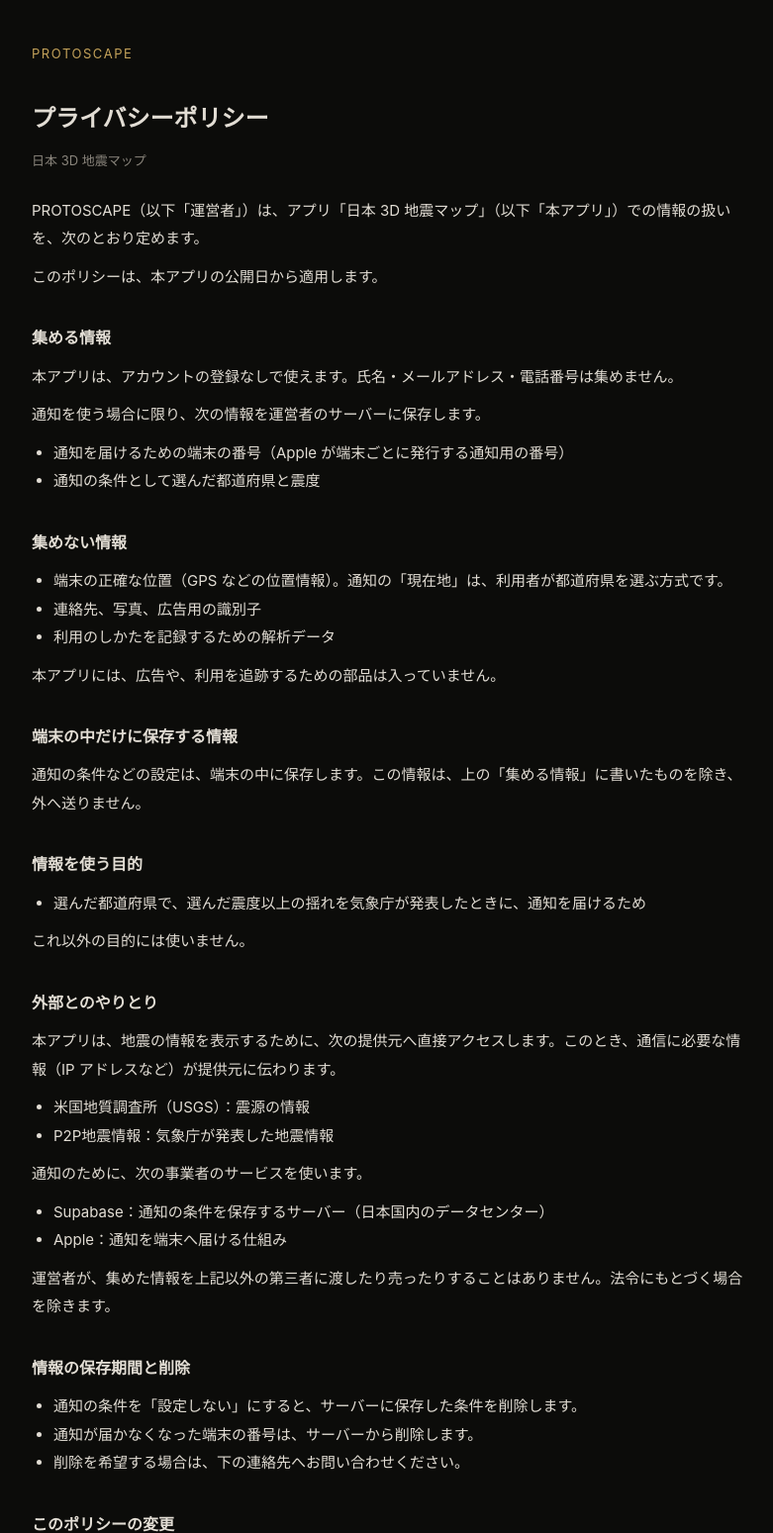
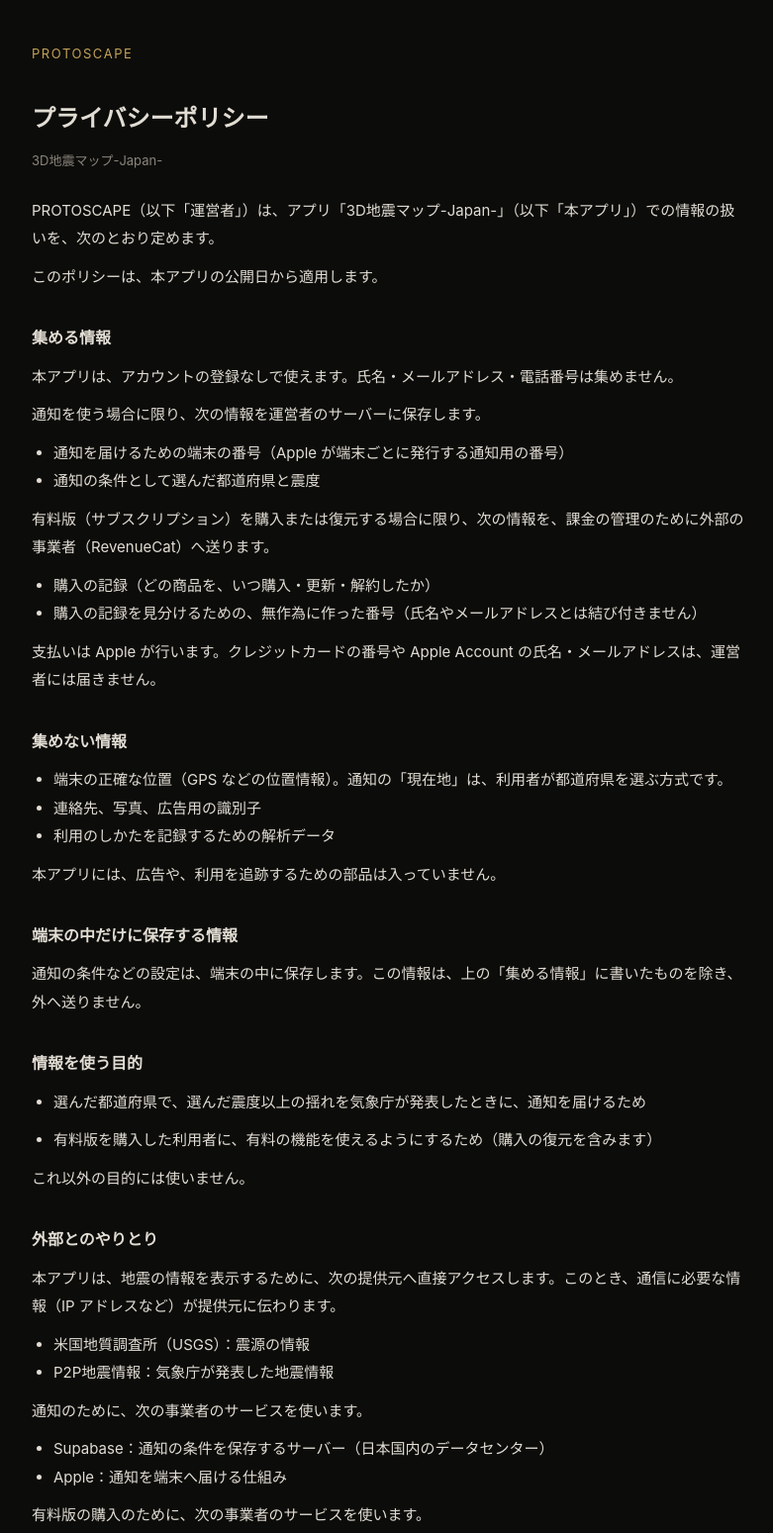
Before and after one commit to mail506/protoscape-lp, a plain HTML site: page apps/japan-quake-3d/privacy/index.html in a window 1280 px wide. Shown: the top 1549 px of the page at 99% size, without its empty margins (248-1029 px from the left). Drawn offline with Linux system fonts and the light colour scheme.

Commit message:
地震マップのプライバシーポリシーを最新の原稿にそろえる（アプリ名・課金の説明）
Co-Authored-By: Claude Fable 5.2 <noreply@anthropic.com>

```diff
--- a/apps/japan-quake-3d/privacy/index.html
+++ b/apps/japan-quake-3d/privacy/index.html
@@ -3,7 +3,7 @@
 <head>
 <meta charset="utf-8">
 <meta name="viewport" content="width=device-width, initial-scale=1">
-<title>日本 3D 地震マップ プライバシーポリシー | PROTOSCAPE</title>
+<title>3D地震マップ-Japan- プライバシーポリシー | PROTOSCAPE</title>
 <style>
   body{margin:0;background:#0c0c0a;color:#e2ddd4;font-family:-apple-system,BlinkMacSystemFont,"Hiragino Sans","Noto Sans JP",sans-serif;line-height:1.9;font-size:15px}
   main{max-width:720px;margin:0 auto;padding:40px 20px 80px}
@@ -20,8 +20,8 @@
 <main>
 <a class="home" href="/">PROTOSCAPE</a>
 <h1>プライバシーポリシー</h1>
-<p class="app">日本 3D 地震マップ</p>
-<p>PROTOSCAPE（以下「運営者」）は、アプリ「日本 3D 地震マップ」（以下「本アプリ」）での情報の扱いを、次のとおり定めます。</p>
+<p class="app">3D地震マップ-Japan-</p>
+<p>PROTOSCAPE（以下「運営者」）は、アプリ「3D地震マップ-Japan-」（以下「本アプリ」）での情報の扱いを、次のとおり定めます。</p>
 <p>このポリシーは、本アプリの公開日から適用します。</p>
 <h2>集める情報</h2>
 <p>本アプリは、アカウントの登録なしで使えます。氏名・メールアドレス・電話番号は集めません。</p>
@@ -30,6 +30,12 @@
 <li>通知を届けるための端末の番号（Apple が端末ごとに発行する通知用の番号）</li>
 <li>通知の条件として選んだ都道府県と震度</li>
 </ul>
+<p>有料版（サブスクリプション）を購入または復元する場合に限り、次の情報を、課金の管理のために外部の事業者（RevenueCat）へ送ります。</p>
+<ul>
+<li>購入の記録（どの商品を、いつ購入・更新・解約したか）</li>
+<li>購入の記録を見分けるための、無作為に作った番号（氏名やメールアドレスとは結び付きません）</li>
+</ul>
+<p>支払いは Apple が行います。クレジットカードの番号や Apple Account の氏名・メールアドレスは、運営者には届きません。</p>
 <h2>集めない情報</h2>
 <ul>
 <li>端末の正確な位置（GPS などの位置情報）。通知の「現在地」は、利用者が都道府県を選ぶ方式です。</li>
@@ -43,6 +49,9 @@
 <ul>
 <li>選んだ都道府県で、選んだ震度以上の揺れを気象庁が発表したときに、通知を届けるため</li>
 </ul>
+<ul>
+<li>有料版を購入した利用者に、有料の機能を使えるようにするため（購入の復元を含みます）</li>
+</ul>
 <p>これ以外の目的には使いません。</p>
 <h2>外部とのやりとり</h2>
 <p>本アプリは、地震の情報を表示するために、次の提供元へ直接アクセスします。このとき、通信に必要な情報（IP アドレスなど）が提供元に伝わります。</p>
@@ -54,6 +63,11 @@
 <ul>
 <li>Supabase：通知の条件を保存するサーバー（日本国内のデータセンター）</li>
 <li>Apple：通知を端末へ届ける仕組み</li>
+</ul>
+<p>有料版の購入のために、次の事業者のサービスを使います。</p>
+<ul>
+<li>Apple：支払いと、サブスクリプションの管理</li>
+<li>RevenueCat（米国）：購入の記録の確認と管理</li>
 </ul>
 <p>運営者が、集めた情報を上記以外の第三者に渡したり売ったりすることはありません。法令にもとづく場合を除きます。</p>
 <h2>情報の保存期間と削除</h2>
```
